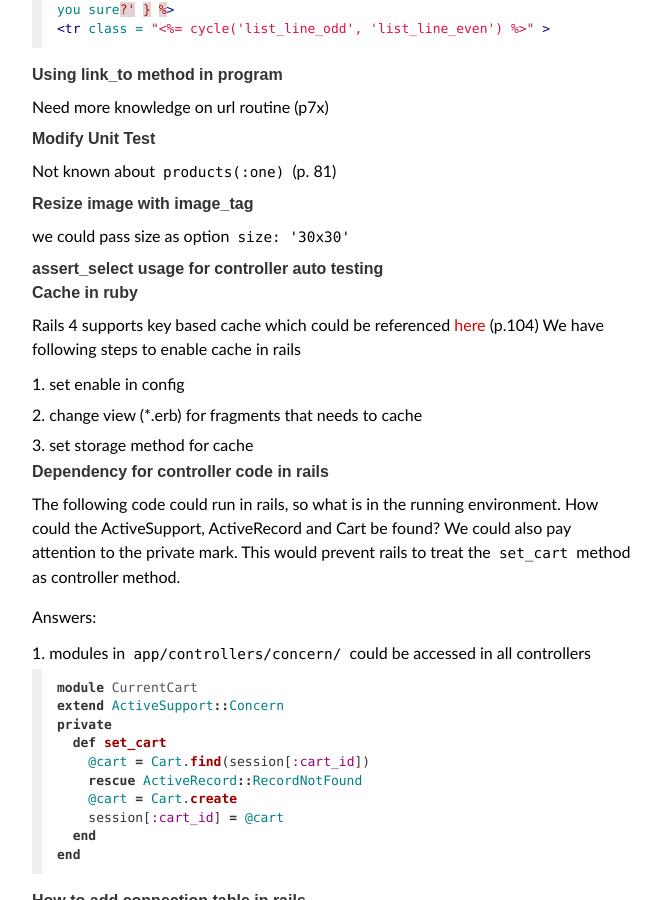
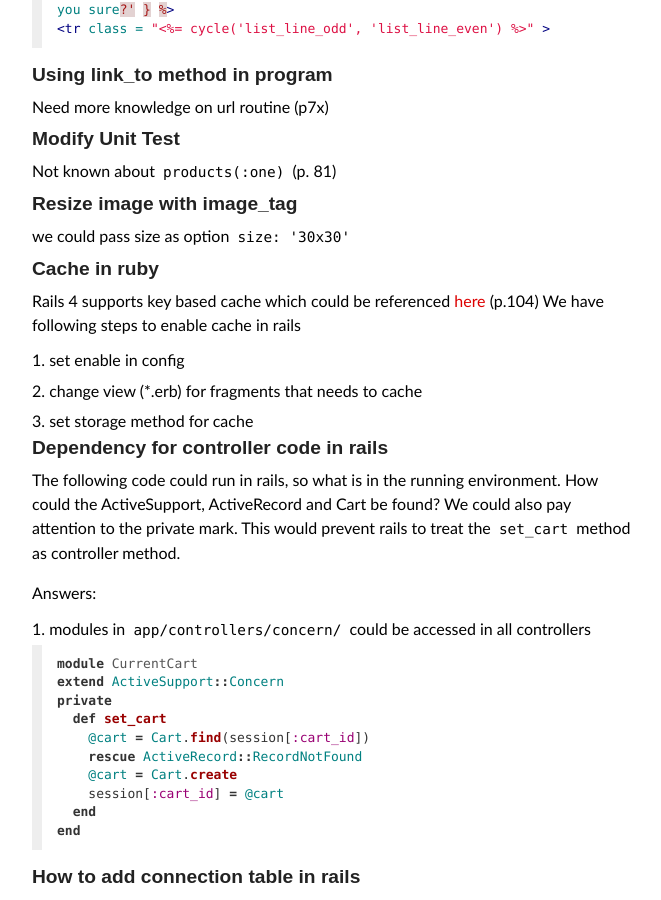
Before and after one commit to awayings/awayings.github.io, a Jekyll site: the page built from _posts/2014-03-14-Rails-Cheat-Sheet.md, in a window 1280 px wide and 900 px high, scrolled down 2326 px. Shown: the whole window, without its empty margins (308-969 px from the left). Built offline with Jekyll 4.4.1, drawn with Linux system fonts in a browser that asks for light colours; some web fonts are replaced; Markdown is read by kramdown in place of the engine named in the settings; comment, search, counter and statistics services are not loaded; some of the changed text lies outside the part shown.

Commit message:
Published with https://stackedit.io/

````diff
--- a/_posts/2014-03-14-Rails-Cheat-Sheet.md
+++ b/_posts/2014-03-14-Rails-Cheat-Sheet.md
@@ -9,7 +9,7 @@
 # Rails Cheet Sheet
 本文旨在记录常用的rails相关的命令
 
-### Startup Projects
+## Startup Projects
 ```bash
 # Initialize a proejct
 rails new demo
@@ -19,7 +19,7 @@
 rails destroy  model Oops     # opposite of generate
 ```
 
-### Rails Generate
+## Rails Generate
 ```bash
 rails generate controller Say hello goodbye
 rails g scaffold Product title:string  # generate module/action/view for Product, upper case seems not of usage
@@ -27,7 +27,7 @@
 rails g model payment_type name:string # generate model
 ```
 
-### Debug
+## Debug
 ```bash
 rails console
 rails dbconsole
@@ -40,14 +40,14 @@
 prd.errors.full_messages # => view error message
 ```
 
-### Linux shell related
+## Linux shell related
 ```bash
 mysqld --verbose --help # lookup mysql configuration
 sqlite3 -line db/development.md
 
 ```
 
-### Rake - Ruby Make
+## Rake - Ruby Make
 ```bash
 rake -T doc # view document related task
 rake --describe task # get detail description of a task
@@ -62,9 +62,9 @@
 rake doc:app           # generates documentation
 ```
 
-### Action Model
+## Action Model
 
-#### Validation
+### Validation
 ```ruby
 class Product < ActiveRecord::Base
   validates :title, presence: true
@@ -80,13 +80,13 @@
 end
 ```
 
-#### Create Records
+### Create Records
 TBD:
 
-#### Find Records/Where Clauses
+### Find Records/Where Clauses
 TBD:
 
-#### Serialized Object to Database
+### Serialized Object to Database
 ```ruby
 class User < ActiveRecord::Base
 serialize :preferences
@@ -96,7 +96,7 @@
 User.find(user.id).preferences # => { "background" => "black", "display" => large }
 ```
 
-#### Attribute Query Method
+### Attribute Query Method
 ```ruby
 user = User.new(name: "David")
 user.name? # => true
@@ -105,7 +105,7 @@
 anonymous.name? # => false
 ```
 
-#### Apply Migration
+### Apply Migration
 Rails defines a [TableDefinition][1] class to describe the schema. It could be init like below: (p.64)
 
 ```ruby
@@ -116,38 +116,35 @@
 ```
 [1]: http://api.rubyonrails.org/classes/ActiveRecord/ConnectionAdapters/TableDefinition.html#method-i-column "Link to Definition"
 
-#### Add Test Data
+### Add Test Data
 Make full use of seeds.rb to add test data. Notice `ActiveRecord::Base#Create` and `ActiveRecord::Base#Create!`  are differenct. The second one will raise an exception if the record is invalid. (p. 69)
 
+## Action View
 
-### Action View
-
-### Basic Helper Functions
+## Basic Helper Functions
 ```html
 <%= link_to "Goodbye", say_goodbye_path %>!
 <%= link_to "Destroy', product, method: :delete, data: { confirm: 'Are you sure?' } %>
 <tr class = "<%= cycle('list_line_odd', 'list_line_even') %>" >
 ```
 
-#### Using link_to method in program
+### Using link_to method in program
 Need more knowledge on url routine (p7x)
 
-#### Modify Unit Test
+### Modify Unit Test
 Not known about `products(:one)` (p. 81)
 
-#### Resize image with image_tag
+### Resize image with image_tag
 we could pass size as option `size: '30x30'`
 
-#### assert_select usage for controller auto testing
-
-#### Cache in ruby
+### Cache in ruby
 Rails 4 supports key based cache which could be referenced [here](http://guides.rubyonrails.org/caching_with_rails.html)   (p.104)
 We have following steps to enable cache in rails
 1. set enable in config
 2. change view (*.erb) for fragments that needs to cache
 3. set storage method for cache
 
-#### Dependency for controller code in rails
+### Dependency for controller code in rails
 The following code could run in rails, so what is in the running environment. How could the ActiveSupport, ActiveRecord and Cart be found? We could also pay attention to the private mark. This would prevent rails to treat the `set_cart` method as controller method.
 
 Answers:
@@ -166,7 +163,7 @@
 end
 ```
 
-#### How to add connection table in rails
+### How to add connection table in rails
 Table LineItem is connection table for product and cart.
 
 ```bash
@@ -226,7 +224,7 @@
 rails runner script/load_orders.rb
 ```
 
-#### Rails send email
+### Rails send email
 
 ```bash
 rails generate mailer Notifier order_received order_shipped
@@ -241,17 +239,17 @@
 Notifer.order_received(@order).deliver
 ```
 
-#### Rails integration test
+### Rails integration test
 
 ```bash
 rails g integration_test user_stories
 # create test/integration/user_stories_test.rb
 ```
 
-#### Deploy ruby program on environment
+### Deploy ruby program on environment
 apache used as front-server to process http request, and passenger will dispatch ruby reqest to rails processes.
 
-#### CRUD With ActiveRecord
+### CRUD With ActiveRecord
 
 ```ruby
 name = params[:name]
@@ -278,7 +276,7 @@
 
 ```
 
-#### Subsetting the Records found
+### Subsetting the Records found
 ```ruby
 # The view wants to display orders grouped into pages,
 # where each page shows page_size orders at a time.
@@ -293,7 +291,7 @@
 limit(10)
 ```
 
-#### Lock of Active Record
+### Lock of Active Record
 ```ruby
 Account.transaction do
   ac = Account.where(id: id).lock("LOCK IN SHARE MODE").first
@@ -302,7 +300,7 @@
 end
 ```
 
- #### Statics of Result
+ ### Statics of Result
 ```ruby
 average = Order.average(:amount) # average amount of orders
 max = Order.maximum(:amount)
@@ -311,7 +309,7 @@
 number = Order.count
 ```
 
-#### Scopes : to reuse simple data.
+### Scopes : to reuse simple data.
 ```ruby
 class Order < ActiveRecord::Base
   scope :last_n_days, lambda { |days| where('updated < ?' , days) }
@@ -322,7 +320,7 @@
 orders = Order.checks.last_n_days(7)
 ```
 
-#### Update on ActiveRecord
+### Update on ActiveRecord
 ```ruby
 # fetch and update record, id is used as first parameter
 order = Order.update(12, name: "Barney", email: "barney@bedrock.com")
@@ -331,7 +329,7 @@
 result = Product.update_all("price = 1.1*price", "title like '%Java%'")
 ```
 
-#### Delete Rows
+### Delete Rows
 ```ruby
 # delete method bypass the validation and ActiveRecord callback
 Order.delete(123)
@@ -341,7 +339,7 @@
 Product.delete_all(["price > ?", @expensive_price])
 ```
 
-#### Active Record Callback
+### Active Record Callback
 ```ruby
 class Order < ActiveRecord::Base
   before_validation :normalize_credit_card_number
@@ -357,7 +355,7 @@
 end
 ```
 
-#### Action Pack
+### Action Pack
 
 Action Dispatch helps to find controller and method for processing request. There are two ways to defined the routes, pre-defined and self-defined.
 
@@ -393,10 +391,10 @@
 
 Rails uses one controller method to handle all types of output(xml/json/html). This may increase difficulty for error handling.
 
-#### Process request in controller
+### Process request in controller
 TBD
 
-#### Q&A
+### Q&A
 
 * Where to find the document for phantom method, since they are created dynamically? e.g. _find*_
 * Rails method has return type, however it is hard to find them.
````
Also changed, not shown: other parts of _posts/2014-03-14-Rails-Cheat-Sheet.md (+9 -8 lines).
